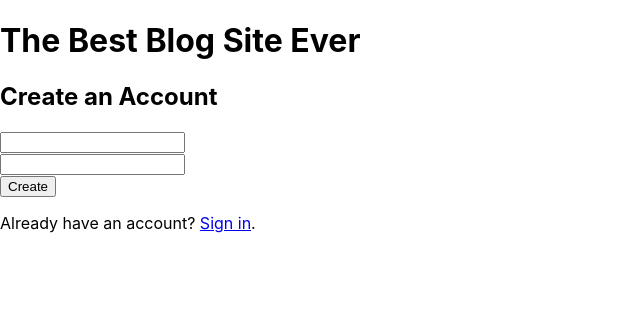
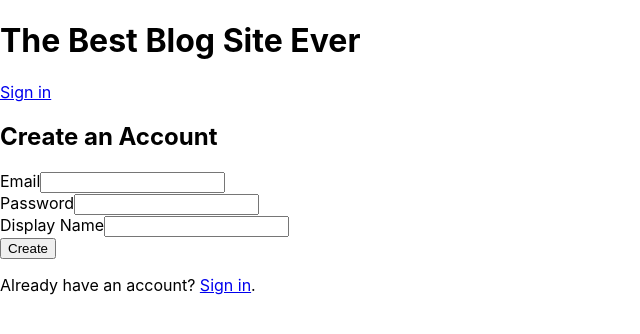
Before and after one commit to PatrickNausha/blog-site-react-exercise, a React (Create React App) app: page /register in a window 1280 px wide. Shown: the top 334 px of the page, without its empty margins (0-640 px from the left). Built offline with nearby package versions, Linux system fonts and the light colour scheme.

Commit message:
Add more work-in-progress authentication pages.

```diff
--- a/src/App.jsx
+++ b/src/App.jsx
@@ -2,11 +2,17 @@ import { Outlet } from "react-router-dom";
 import { PostPreview } from "./PostPreview";
 import { usePagedFetch, useInfiniteScrollTrigger } from "./infinite-scroll";
 import "./App.css";
+import { useAuthentication } from "./authentication";
 
 export function Root() {
+  const { currentUser } = useAuthentication();
   return (
     <div>
       <h1>The Best Blog Site Ever</h1>
+      {
+        // TODO: hide on sign-in page
+        !currentUser && <a href="/sign-in">Sign in</a>
+      }
       <Outlet />
     </div>
   );
--- a/src/Register.jsx
+++ b/src/Register.jsx
@@ -1,17 +1,58 @@
-import { Link } from "react-router-dom";
+import { useRef, useState } from "react";
+import { Link, useNavigate } from "react-router-dom";
+import { useAuthentication } from "./authentication";
 
 export function Register() {
+  const emailRef = useRef();
+  const passwordRef = useRef();
+  const displayNameRef = useRef();
+  const { register } = useAuthentication();
+  const navigate = useNavigate();
+
+  // TODO: Make error messages more helpful and prettier.
+  const [error, setError] = useState(null);
+
   return (
     <div>
       <h2>Create an Account</h2>
       <form>
         <div>
-          <input type="email" />
+          <label>
+            Email
+            <input type="email" ref={emailRef} />
+          </label>
         </div>
         <div>
-          <input type="password" />
+          <label>
+            Password
+            <input type="password" ref={passwordRef} />
+          </label>
         </div>
-        <button>Create</button>
+        <div>
+          <label>
+            Display Name
+            <input type="text" ref={displayNameRef} />
+          </label>
+        </div>
+        <button
+          onClick={() => {
+            register({
+              email: emailRef.current.value,
+              password: passwordRef.current.value,
+              displayName: displayNameRef.current.value,
+            })
+              .then(() => {
+                navigate("/");
+              })
+              .catch(() => {
+                // TODO: Assert 2xx
+                setError("An error occurred. Try Again.");
+              });
+          }}
+        >
+          Create
+        </button>
+        {error && <p>{error}</p>}
         <p>
           Already have an account? <Link to={"/sign-in"}>Sign in</Link>.
         </p>
--- a/src/SignIn.jsx
+++ b/src/SignIn.jsx
@@ -1,17 +1,50 @@
-import { Link } from "react-router-dom";
+import { useRef, useState } from "react";
+import { Link, useNavigate } from "react-router-dom";
+import { useAuthentication } from "./authentication";
 
 export function SignIn() {
+  const emailRef = useRef();
+  const passwordRef = useRef();
+  const { signIn } = useAuthentication();
+  const navigate = useNavigate();
+
+  // TODO: Make error messages more helpful and prettier.
+  const [error, setError] = useState(null);
+
   return (
     <div>
       <h2>Sign In</h2>
       <form>
         <div>
-          <input type="email" />
+          <label>
+            Email
+            <input type="email" ref={emailRef} />
+          </label>
         </div>
         <div>
-          <input type="password" />
+          <label>
+            Password
+            <input type="password" ref={passwordRef} />
+          </label>
         </div>
-        <button>Sign in</button>
+        <button
+          onClick={() => {
+            signIn({
+              email: emailRef.current.value,
+              password: passwordRef.current.value,
+            })
+              .then(() => {
+                navigate("/");
+              })
+              .catch(() => {
+                // TODO: Assert 2xx
+                setError("An error occurred. Try Again.");
+              });
+          }}
+        >
+          Sign in
+        </button>
+        {error && <p>{error}</p>}
         <p>
           Don't have an account? <Link to={"/register"}>Create one</Link>.
         </p>
--- a/src/authentication.js
+++ b/src/authentication.js
@@ -1,3 +1,66 @@
+import { useState, useContext, createContext } from "react";
+import { restApiBaseUrl } from "./config";
+
+const AuthenticationContext = createContext(null);
+
+export function AuthenticationScope({ children }) {
+  const [authenticationToken, setAuthenticationToken] = useState(null);
+  const [currentUser, setCurrentUser] = useState(null);
+  async function signIn({ email, password }) {
+    const fetchResult = await fetch(`${restApiBaseUrl}/users/sign_in`, {
+      method: "POST",
+      headers: { "Content-Type": "application/json" },
+      body: JSON.stringify({
+        user: {
+          email,
+          password,
+        },
+      }),
+    });
+    const json = await fetchResult.json();
+    setCurrentUser(json);
+  }
+  async function register({ email, password, displayName }) {
+    const fetchResult = await fetch(`${restApiBaseUrl}/users`, {
+      method: "POST",
+      headers: { "Content-Type": "application/json" },
+      body: JSON.stringify({
+        user: {
+          email,
+          password,
+          display_name: displayName,
+        },
+      }),
+    });
+    const json = await fetchResult.json();
+    setCurrentUser(json);
+
+    // TODO: Set auth token
+  }
+
+  return (
+    <AuthenticationContext.Provider
+      value={{ authenticationToken, currentUser, signIn, register }}
+    >
+      {children}
+    </AuthenticationContext.Provider>
+  );
+}
+
 export function useAuthentication() {
-  return { isLoggedIn: true };
+  const context = useContext(AuthenticationContext);
+
+  if (!context) {
+    throw new Error(
+      "Could not find AuthenticationContext. Are you missing an AuthenticationScope element?"
+    );
+  }
+
+  const { authenticationToken, signIn, register } = context;
+
+  return {
+    authenticationToken,
+    signIn,
+    register,
+  };
 }
--- a/src/index.js
+++ b/src/index.js
@@ -5,6 +5,7 @@ import { Root, Index } from "./App";
 import { Post } from "./Post";
 import { SignIn } from "./SignIn";
 import { Register } from "./Register";
+import { AuthenticationScope } from "./authentication";
 import reportWebVitals from "./reportWebVitals";
 
 import {
@@ -28,7 +29,9 @@ const router = createBrowserRouter(
 const root = ReactDOM.createRoot(document.getElementById("root"));
 root.render(
   <React.StrictMode>
-    <RouterProvider router={router} />
+    <AuthenticationScope>
+      <RouterProvider router={router} />
+    </AuthenticationScope>
   </React.StrictMode>
 );
 
```
